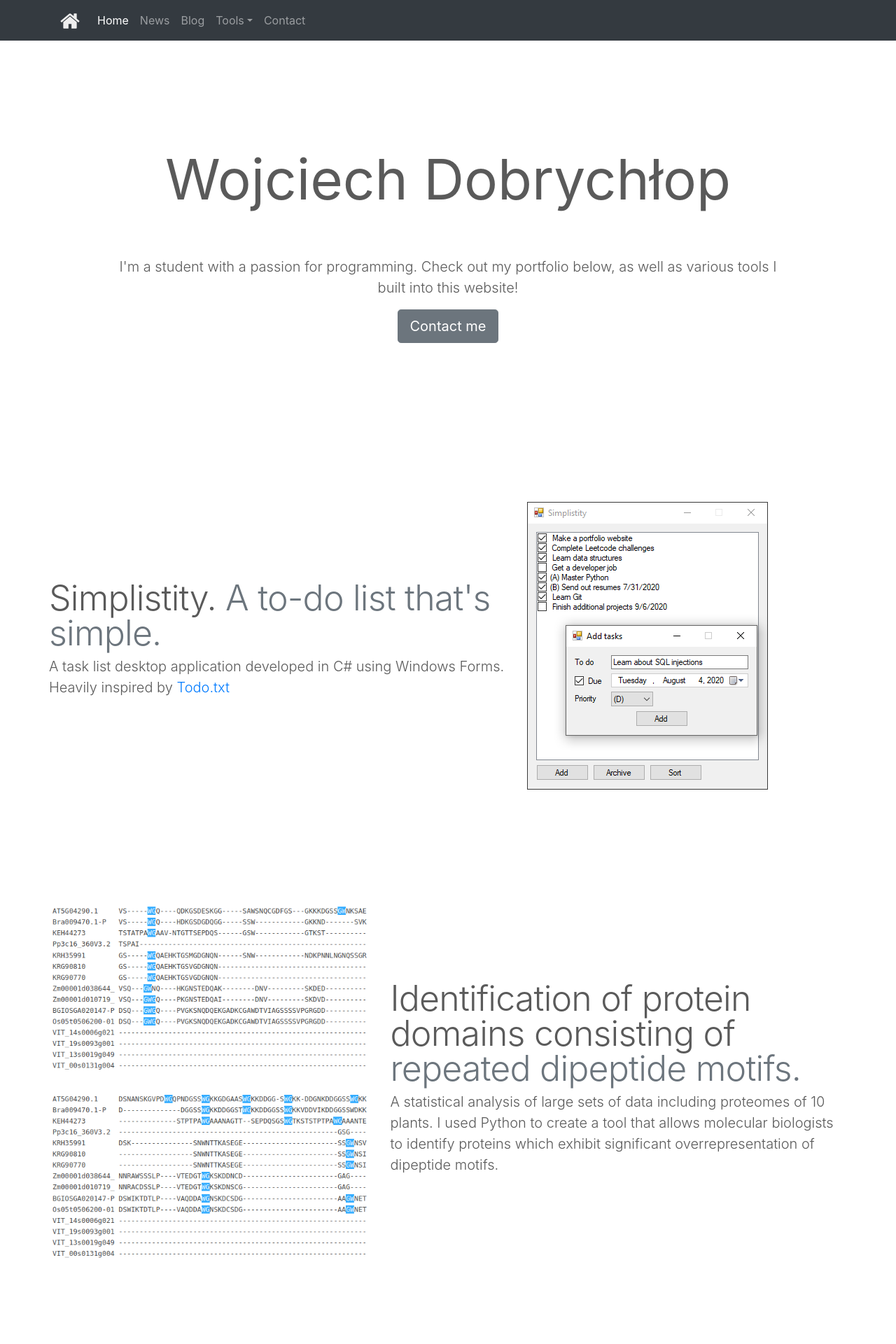
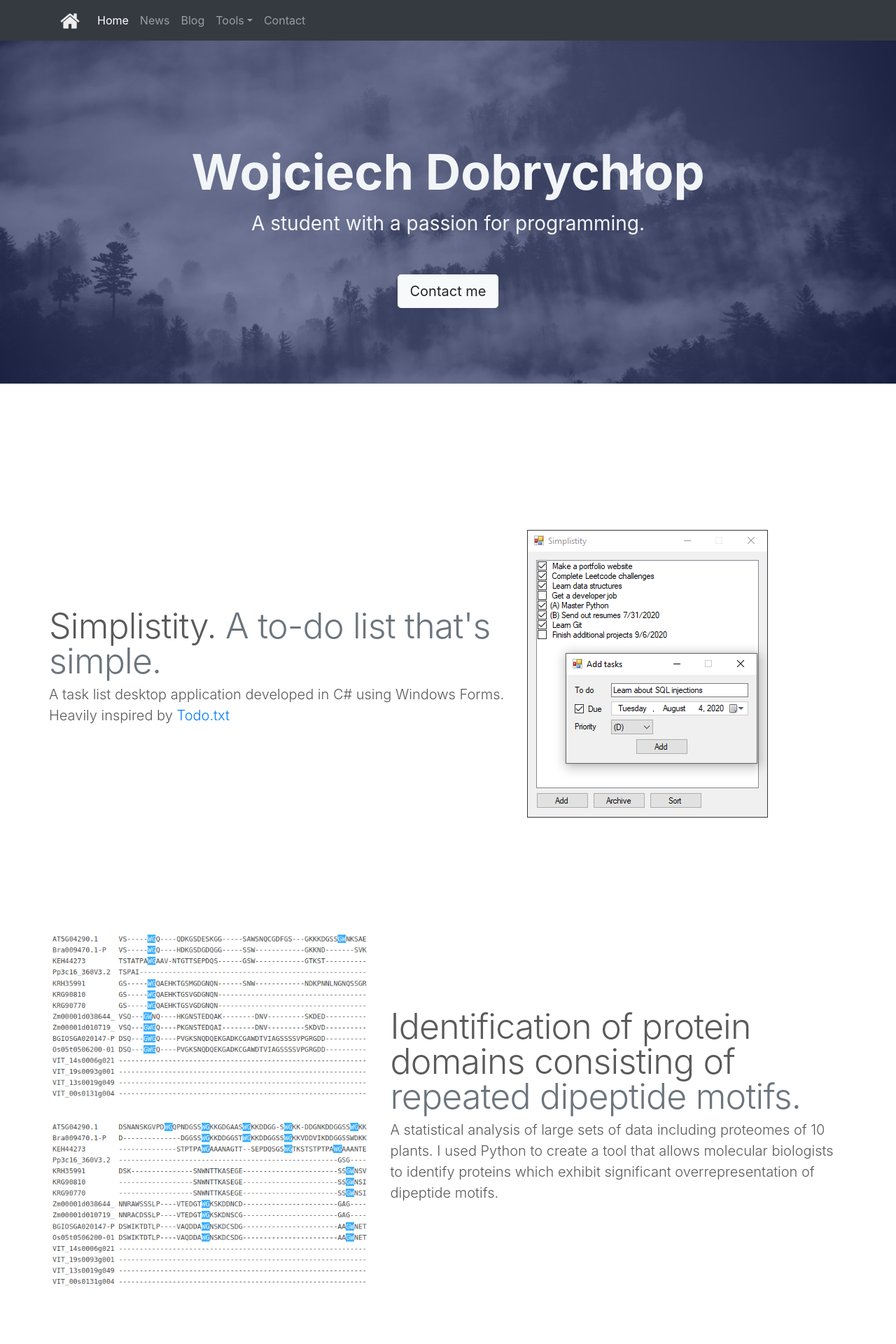
Before and after one commit to WojDob/portfolio-website, a Django app: page / in a window 1280 px wide. Shown: the top 1920 px of the page at 70% size. Run offline with Django 3.2, Linux system fonts and the light colour scheme; some libraries are stand-ins or nearby versions.

Commit message:
Added a background image on home page

```diff
--- a/myapp/static/myapp/css/carousel.css
+++ b/myapp/static/myapp/css/carousel.css
@@ -23,7 +23,6 @@ body {
   padding-right: 80px;
   padding-bottom: 50px;
   padding-left: 80px;
-}
 }
 
 /* CUSTOMIZE THE CAROUSEL
--- a/myapp/templates/myapp/index.html
+++ b/myapp/templates/myapp/index.html
@@ -5,18 +5,31 @@
 
 {% block content %}
 
+<!-- TODO: Export the CSS from here into a style.css -->
+<div style="background-image:url({% static "myapp/img/forest.jpg" %});height:500px;background-position:center;background-size:cover;background-repeat:no-repeat;">
+    <div class="d-flex justify-content-center align-items-center" style="height:inherit;min-height:initial;width:100%;position:absolute;left:0;background-color:rgba(30,41,99,0.53);">
+        <div class="d-flex align-items-center order-12" style="height:200px;">
+            <div class="container mt-5">
+                <h1 class="text-center" style="color:rgb(242,245,248);font-size:70px;font-weight:bold;">Wojciech Dobrychłop</h1>
+                <h3 class="text-center" style="color:rgb(242,245,248);padding-top:0.25em;padding-bottom:0.25em;font-weight:normal;">A student with a passion for programming.</h3>
+
+
+                <div class="col-md-12 text-center mt-5">
+                  <a href="{% url 'myapp:contact' %}" class="btn btn-lg btn-light">Contact me</a>
+                </div>
+            </div>
+        </div>
+    </div>
+</div>
+
+
+
+
+
+
 <div class="container mt-5">
   <div class="row">
-    <main role="main" class="inner cover">
-      <div class="center-text">
-        <div class="name"> Wojciech Dobrychłop </div>
-        <p class="lead">I'm a student with a passion for programming. Check out my portfolio below, as well
-        as various tools I built into this website!</p>
-        <p class="lead">
-          <a href="{% url 'myapp:contact' %}" class="btn btn-lg btn-secondary">Contact me</a>
-        </p>
-      </div>
-    </main>
+
     <hr class="featurette-divider">
 
     <div class="row featurette">
--- a/myproject/settings.py
+++ b/myproject/settings.py
@@ -18,8 +18,6 @@ BASE_DIR = os.path.dirname(os.path.dirname(os.path.abspath(__file__)))
 
 # Quick-start development settings - unsuitable for production
 # See https://docs.djangoproject.com/en/2.1/howto/deployment/checklist/
-
-# SECURITY WARNING: keep the secret key used in production secret!
 
 # SECURITY WARNING: don't run with debug turned on in production!
 DEBUG = True
```
Also changed, not shown: myapp/static/myapp/css/Customizable-Background--Overlay.css (added, +11 -0 lines), myapp/static/myapp/css/style.css (line endings or trailing spaces), myapp/static/myapp/img/computer.jpeg (added).
